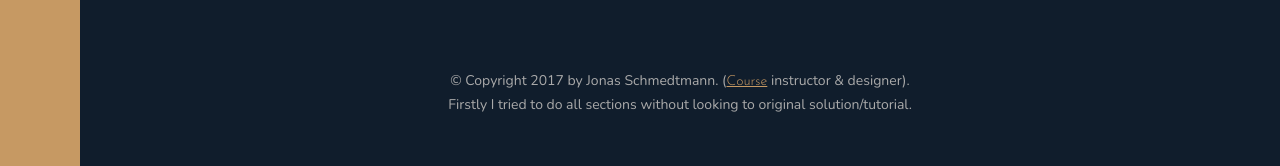
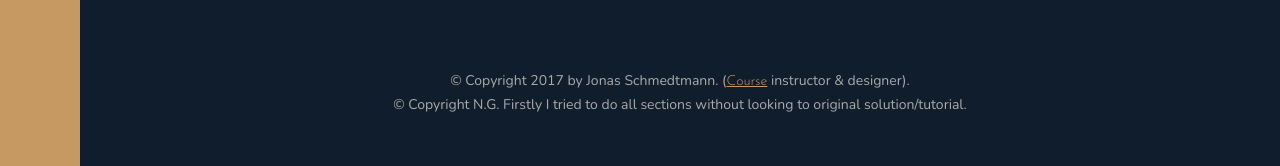
Before and after one commit to Nedux/Advance-css-course-2, a website: page index.html in a window 1280 px wide. Shown: the part 3711-3877 px from the top of the page. Drawn offline with nearby package versions, Linux system fonts and the light colour scheme.

Commit message:
Small change to footer text

```diff
--- a/index.html
+++ b/index.html
@@ -351,7 +351,7 @@
                         href="https://www.udemy.com/course/advanced-css-and-sass/"
                         target="_blank">Course</a> instructor & designer).
                     <br>
-                    Firstly I tried to do all sections without looking to original solution/tutorial.
+                    &copy Copyright N.G. Firstly I tried to do all sections without looking to original solution/tutorial.
                 </p>
             </nav>
         </footer>
```
